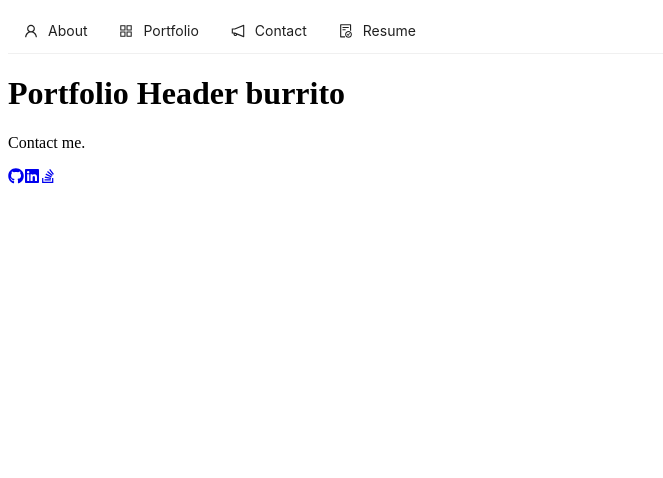
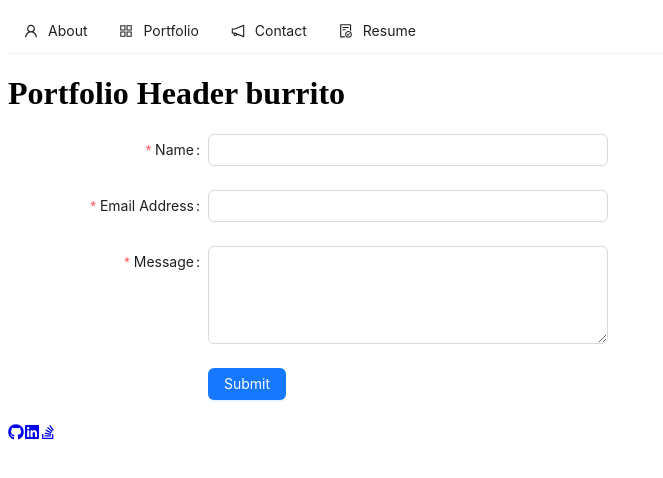
Before and after one commit to abmetheny/react-portfolio, a React (Create React App) app: page /contact in a window 1280 px wide. Shown: the top 478 px of the page, without its empty margins (0-663 px from the left). Built offline with nearby package versions, Linux system fonts and the light colour scheme.

Commit message:
Added contact form fields and initial validation

```diff
--- a/package.json
+++ b/package.json
@@ -3,6 +3,7 @@
   "version": "0.1.0",
   "private": true,
   "dependencies": {
+    "@ant-design/icons": "^5.0.1",
     "antd": "^5.4.7",
     "react": "^17.0.1",
     "react-dom": "^17.0.1",
--- a/src/components/Contact.js
+++ b/src/components/Contact.js
@@ -1,10 +1,88 @@
 import React from "react";
+import { Button, Form, Input } from 'antd';
+const { TextArea } = Input;
+
+const onFinish = (values) => {
+  console.log('Success:', values);
+};
+const onFinishFailed = (errorInfo) => {
+  console.log('Failed:', errorInfo);
+};
+
+
 
 function Contact() {
   return (
-    <div className="contact-container">
-        <p>Contact me.</p>
-    </div>
+    <Form
+    name="basic"
+    labelCol={{
+      span: 8,
+    }}
+    wrapperCol={{
+      span: 16,
+    }}
+    style={{
+      maxWidth: 600,
+    }}
+    initialValues={{
+      remember: true,
+    }}
+    onFinish={onFinish}
+    onFinishFailed={onFinishFailed}
+    autoComplete="off"
+  >
+    <Form.Item
+      type="input"
+      label="Name"
+      name="name"
+      rules={[
+        {
+          required: true,
+          message: 'Please input your name!',
+        },
+      ]}
+    >
+      <Input />
+    </Form.Item>
+
+    <Form.Item
+      label="Email Address"
+      name="email"
+      rules={[
+        {
+          required: true,
+          pattern: "^[a-zA-Z0-9.!#$%&'*+/=?^_`{|}~-]+@[a-zA-Z0-9-]+(?:\.[a-zA-Z0-9-]+)*$",
+          message: 'Please input a valid email address!',
+        },
+      ]}
+    >
+      <Input />
+    </Form.Item>
+
+    <Form.Item
+        name="message"
+        label="Message"
+        rules={[
+          {
+            required: true,
+            message: 'Please input message.'
+          }
+        ]}
+      >
+        <Input.TextArea rows={4} />
+      </Form.Item>
+
+    <Form.Item
+      wrapperCol={{
+        offset: 8,
+        span: 16,
+      }}
+    >
+      <Button type="primary" htmlType="submit">
+        Submit
+      </Button>
+    </Form.Item>
+  </Form>
   );
 }
 
```
Also changed, not shown: 1 other file (tests, documents, lock files or other folders).
